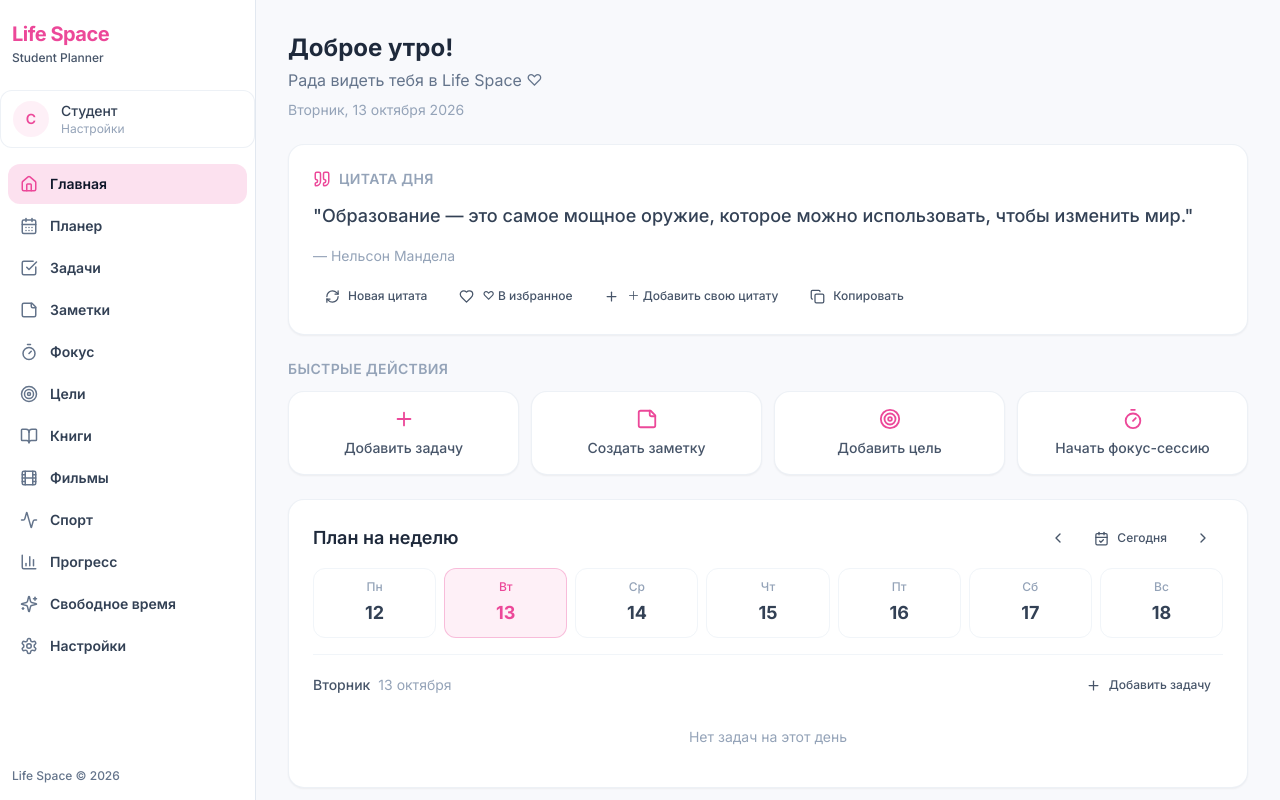
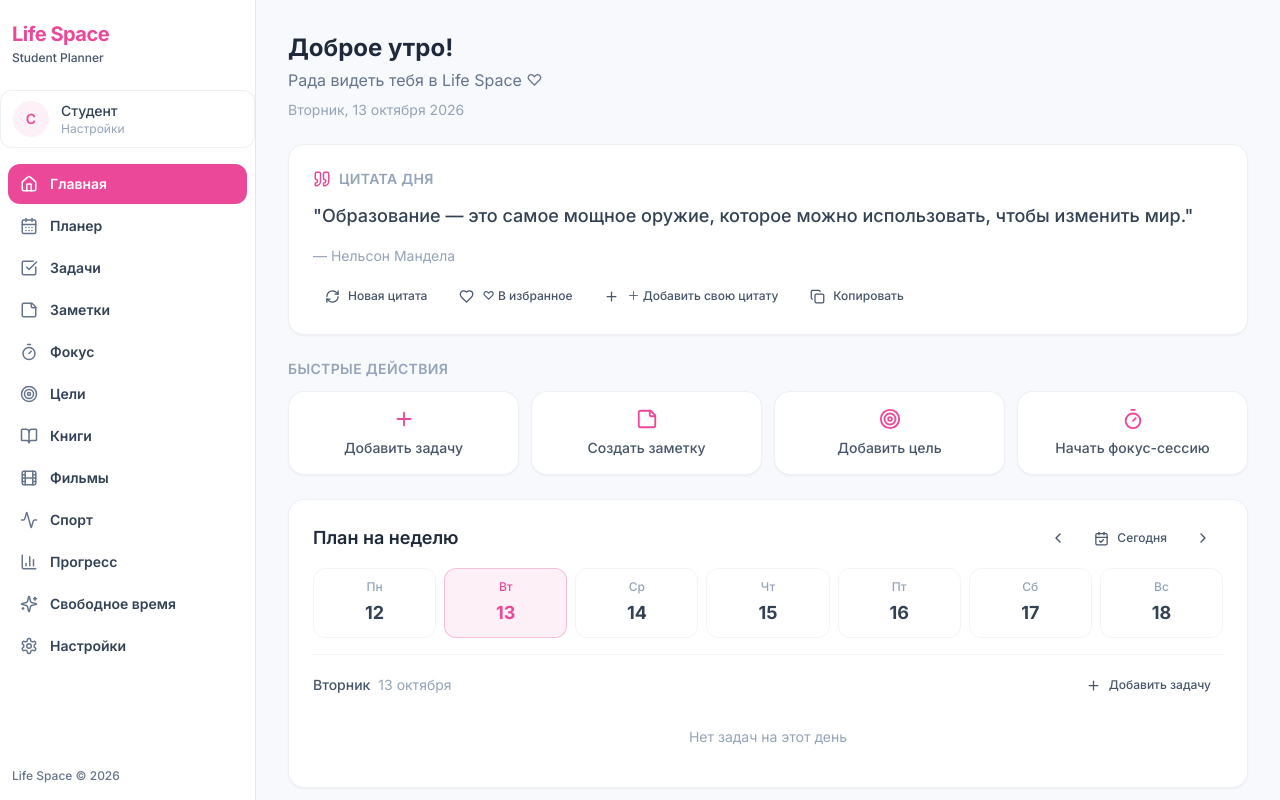
Before and after one commit to asemamasabirova-cyber/34343, a React (Vite) app: page / in a window 1280 px wide. Both pictures are taken after a click on the button "Начать →". Shown: the top 800 px of the page. Built offline with nearby package versions, Linux system fonts and the light colour scheme.

Commit message:
Update active nav item styling

```diff
--- a/src/components/Layout.tsx
+++ b/src/components/Layout.tsx
@@ -136,7 +136,7 @@ function NavContent({
                   : 'text-slate-700 hover:bg-slate-100 dark:text-slate-100 dark:hover:bg-slate-700/50'
               }`}
             >
-              <Icon size={18} className={active ? 'accent-text' : 'text-slate-500 dark:text-slate-300'} />
+              <Icon size={18} className={active ? 'text-white' : 'text-slate-500 dark:text-slate-300'} />
               <span>{t(key)}</span>
             </button>
           );
--- a/src/index.css
+++ b/src/index.css
@@ -126,13 +126,13 @@
   }
 
   .sidebar-active {
-    background-color: rgba(var(--accent-primary-rgb), 0.16);
-    color: #0f172a;
+    background-color: var(--accent-primary);
+    color: #ffffff;
   }
 
   .dark .sidebar-active {
-    background-color: rgba(var(--accent-primary-rgb), 0.24);
-    color: #f8fafc;
+    background-color: var(--accent-primary);
+    color: #ffffff;
   }
 
   .focus-ring:focus {
```
